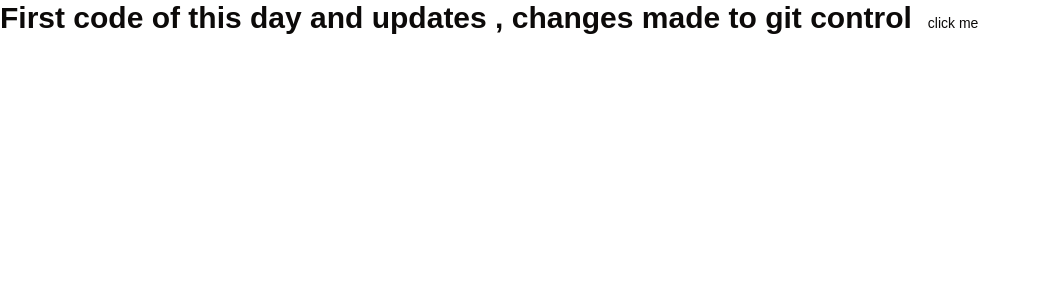
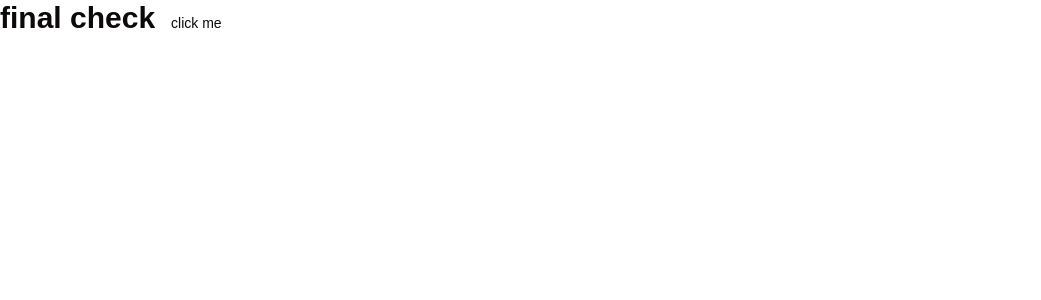
Before and after one commit to mohdabdulrahman297/Discord-clone, a Next.js app: page / in a window 1280 px wide. Shown: the top 300 px of the page, without its empty margins (0-1041 px from the left). Built offline with nearby package versions, Linux system fonts and the light colour scheme.

Commit message:
final test of git controls

```diff
--- a/app/page.tsx
+++ b/app/page.tsx
@@ -5,7 +5,7 @@ import { Ghost } from "lucide-react";
 export default function Home() {
   return (
     <div className="text-3xl font-bold tect-indigo-500">
-      First code of this day and updates , changes made to git control
+      final check
 
       <Button variant="ghost">
         click me
```
